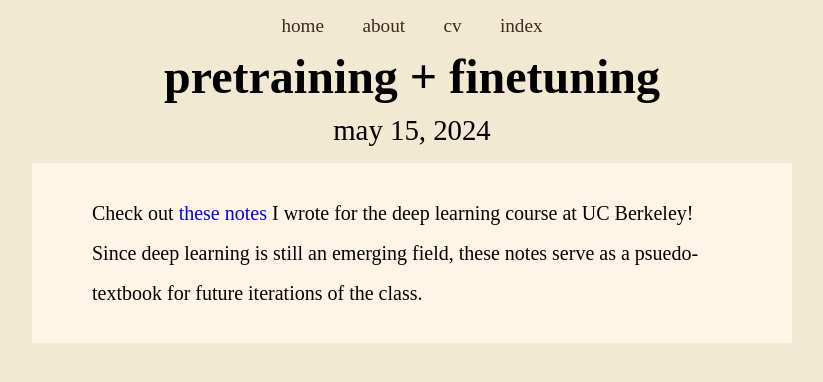
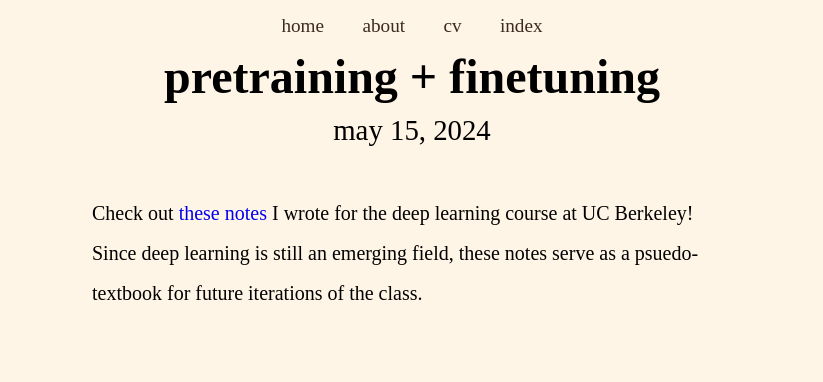
Before and after one commit to keatonelvins/keatonelvins.github.io, a Jekyll site: the page built from _posts/2024-05-15-pretraining-lecture-notes.md, in a window 1280 px wide. Shown: the top 382 px of the page, without its empty margins (228-1051 px from the left). Built offline with Jekyll 4.4.1, drawn with Linux system fonts in a browser that asks for light colours; some web fonts are replaced.

```diff
--- a/_sass/_article.scss
+++ b/_sass/_article.scss
@@ -1,4 +1,7 @@
 article.post {
+  background-color: $chiffon;
+  min-height: 100vh;
+
   .post-header {
     display: flex;
     flex-direction: column;
@@ -23,7 +26,6 @@ article.post {
   }
 
   .post-content {
-    background-color: $chiffon;
     width: 50%;
     margin: auto;
     font-size: 1.25rem;
```
Also changed, not shown: posts.md (+1 -1 lines), assets/art/cover.jpg.
